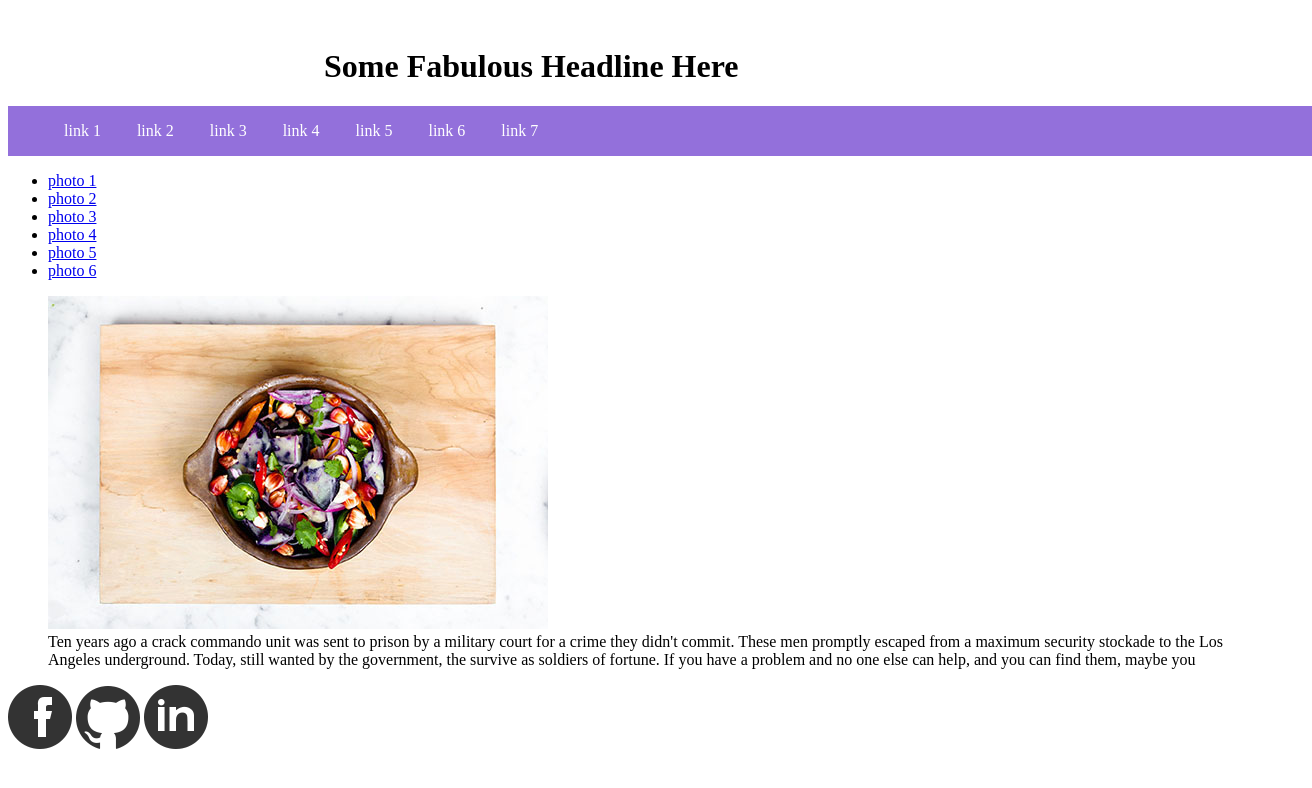
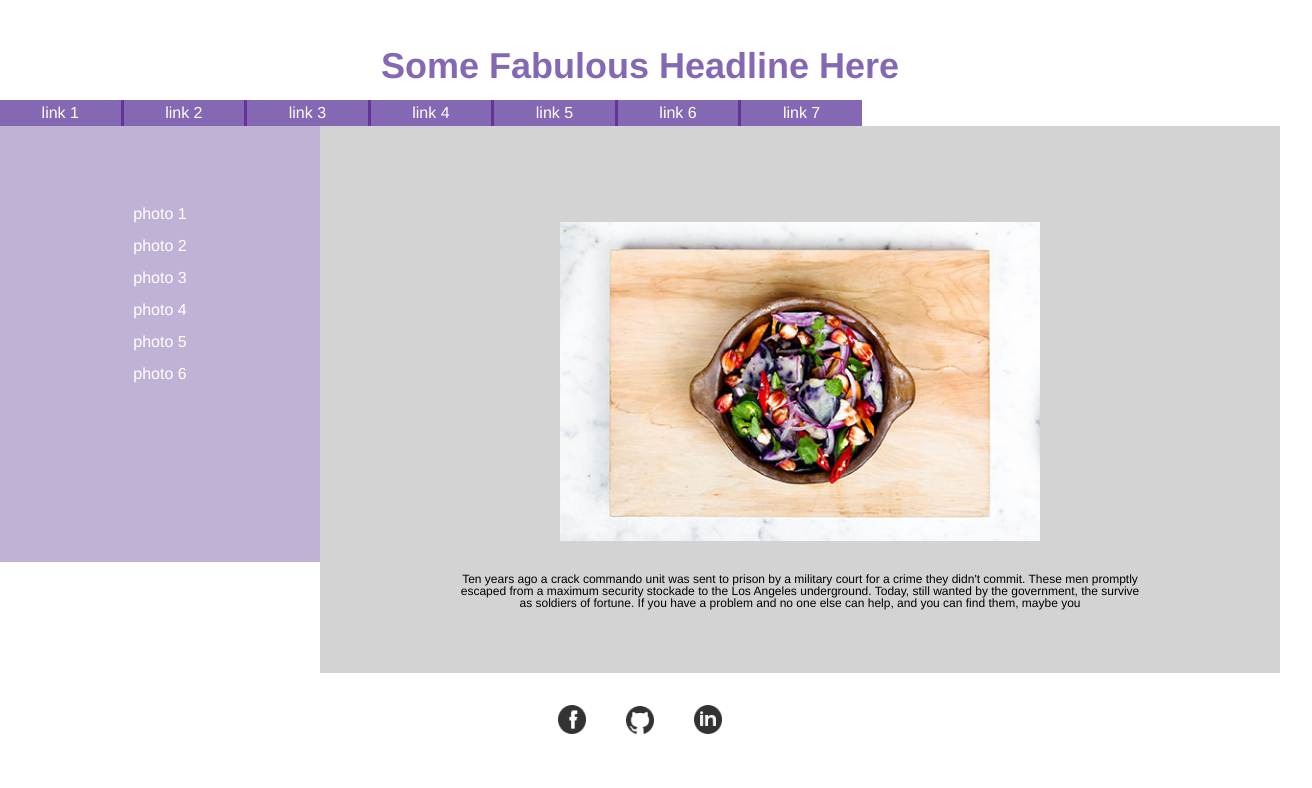
Before and after one commit to chasholden/mockup-practice, a plain HTML site: page index.html in a window 1280 px wide. Shown: the whole page, 1312 px wide, since content can reach past the window. Drawn offline with Linux system fonts and the light colour scheme.

Commit message:
finalized fist page styles

```diff
--- a/index.html
+++ b/index.html
@@ -4,6 +4,7 @@
 <head>
   <meta charset="utf-8" />
   <title>Mockup Assignment</title>
+  <link rel="stylesheet" type="text/css" href="styles/reset.css">
   <link rel="stylesheet" type="text/css" href="styles/stylesheet.css">
 </head>
 
@@ -41,9 +42,11 @@
 </figure>
   <!-- footer with social media links -->
 <footer>
-  <a href="#"><img src="images/facebook.png"></a>
-  <a href="#"><img src="images/github.png"></a>
-  <a href="#"><img src="images/linked-in.png"></a>
+  <ul>
+    <li><a href="#"><img src="images/facebook.png"></a></li>
+    <li><a href="#"><img src="images/github.png"></a></li>
+    <li><a href="#"><img src="images/linked-in.png"></a></li>
+  </ul>
 </footer>
 </body>
 </html>
--- a/styles/stylesheet.css
+++ b/styles/stylesheet.css
@@ -1,20 +1,87 @@
-header h1{
-  margin-right: 25%;
-  margin-left: 25%;
+*{box-sizing: border-box}
+/*fixed width for design matching purposes only
+body {
+  min-width: 860px;
+  max-width: 860px;
+}
+*/
+header h1 {
   margin-top: 3rem;
+  margin-bottom: 1rem;
+  text-align: center;
+  font-size: 36px;
+  color: #8468B3;
+  font-family: Helvetica, sans-serif;
+  font-weight: 600
 }
-nav ul{
-  list-style: none;
-  width: 100%;
-  margin: auto;
-  background-color: mediumpurple;
+nav ul {
+  text-align: center;
 }
 nav li{
-  display: inline-block;
-  color: white;
-  padding: 1rem;
+  list-style-type: none;
+  float: left;
+  padding: .3rem 2.6rem .3rem 2.6rem;
+  border-right: 3px solid rebeccapurple;
+  background-color: #8468B3;
 }
-nav a{
+nav li:last-child{
+  border-right: none;
+}
+nav li a {
   color: white;
   text-decoration: none;
+  font-family: Helvetica, sans-serif;
 }
+aside {
+  clear: both;
+  float: left;
+  width: 25%;
+  background-color: #C0B2D5;
+}
+aside ul {
+  padding-top: 5rem;
+  padding-bottom: 10.3rem;
+  text-align: center;
+}
+aside li {
+  padding-bottom: 1rem;
+}
+aside li a {
+  color: white;
+  text-decoration: none;
+  font-family: Helvetica, sans-serif;
+}
+figure {
+  width:75%;
+  float: right;
+  background-color: lightgray;
+}
+figure img {
+  padding-top: 10%;
+  width: 50%;
+  margin: auto;
+  display: block;
+}
+figcaption{
+  text-align: center;
+  padding: 2rem 1rem 4rem 1rem;
+  width: 75%;
+  margin: auto;
+  font-family: Helvetica, sans-serif;
+  font-size: 12px;
+}
+footer {
+  clear: both;
+}
+footer ul {
+  padding-top: 2rem;
+  padding-bottom: 1.5rem;
+  text-align: center;
+}
+footer li {
+  list-style-type: none;
+  display: inline-block;
+}
+footer img {
+  width: 45%;
+}
```
